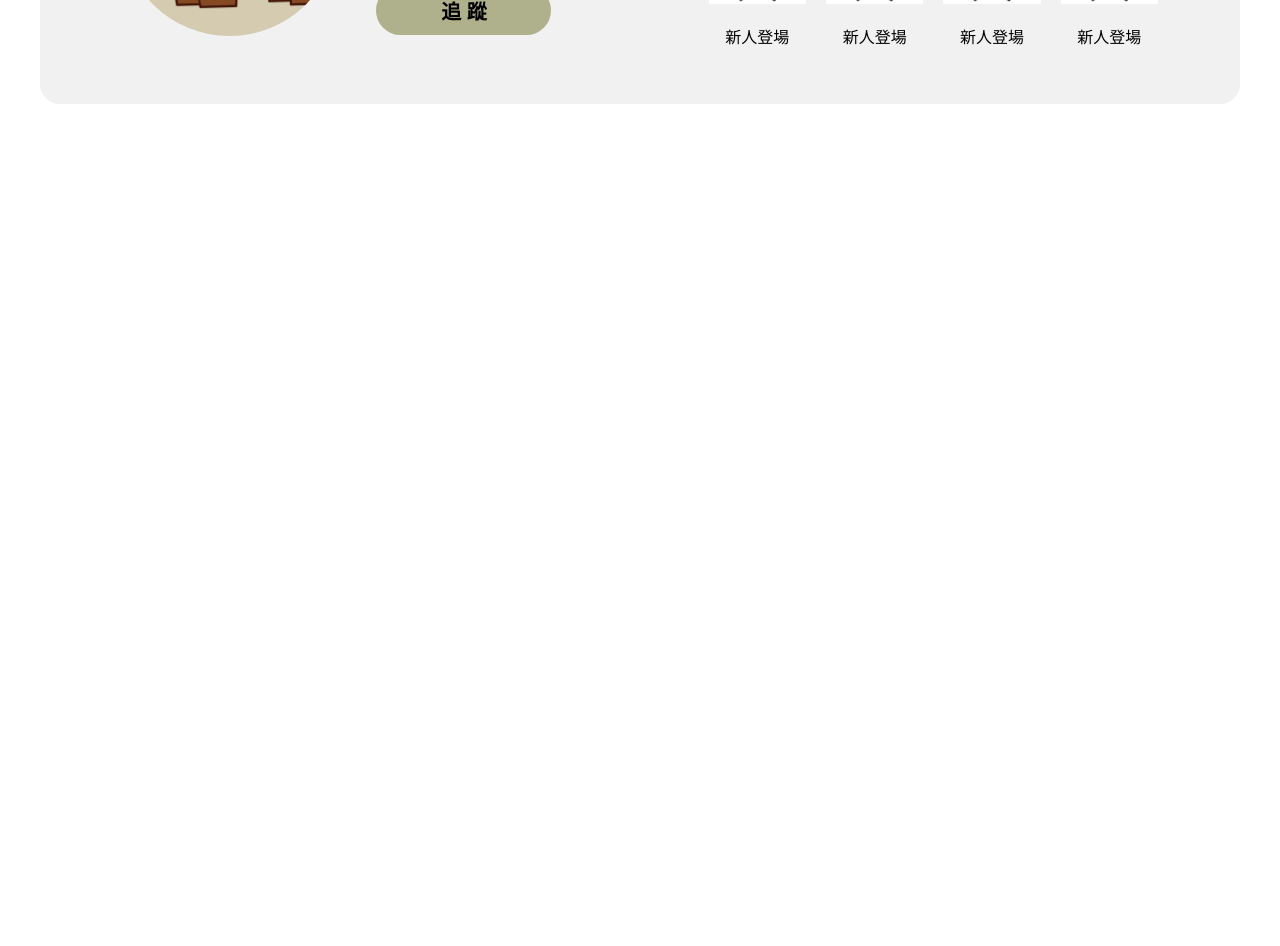
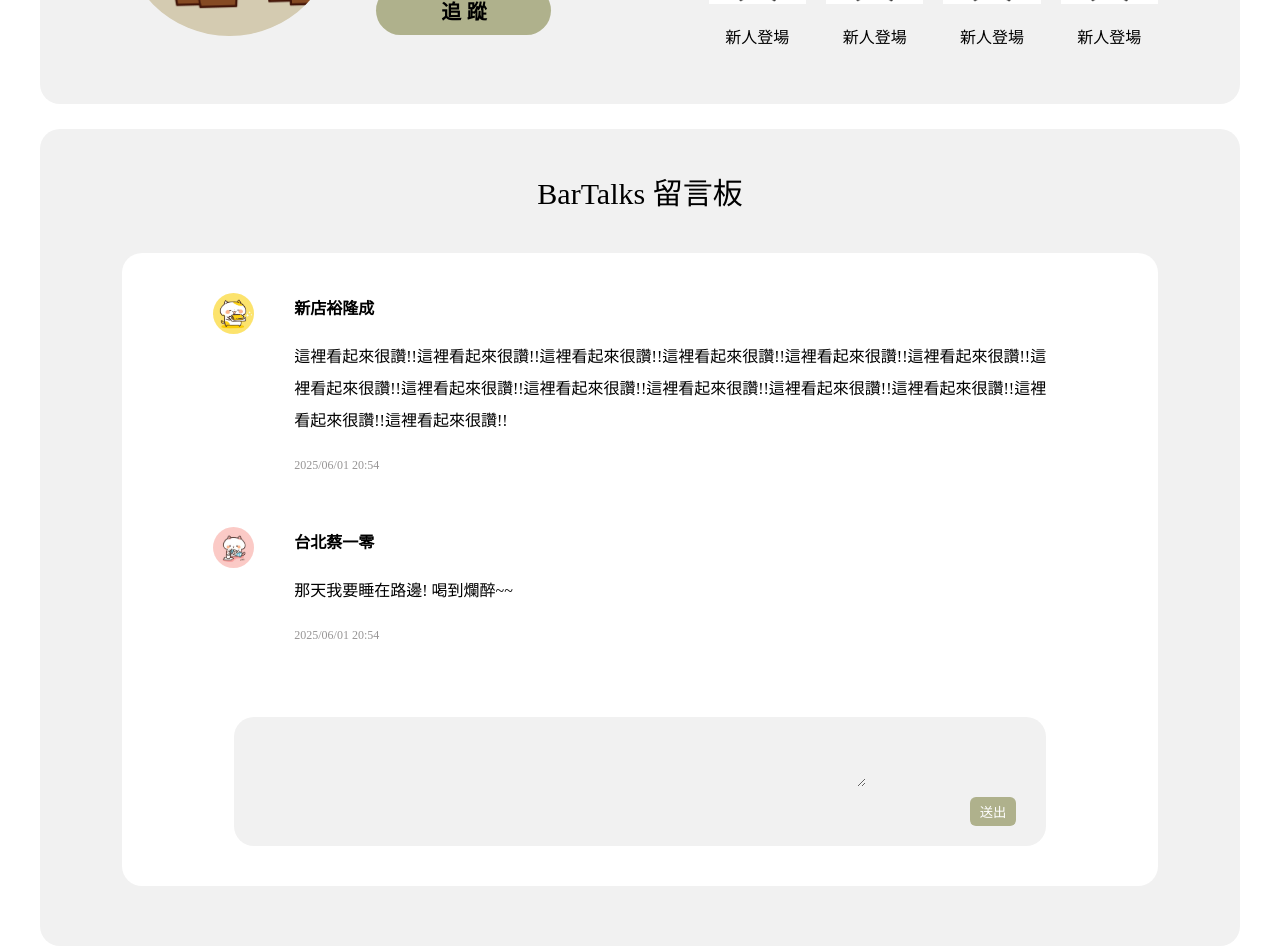
Before and after one commit to JoinBar-project/joinbar-frontend, a Vue app: page /events in a window 1280 px wide. Shown: the part 2480-3426 px from the top of the page. Before the commit the page ends 2584 px from the top, so only its background shows below. Built offline with nearby package versions, Linux system fonts and the light colour scheme.

Commit message:
feat : add message board style

```diff
--- a/src/components/events/MessageBoard.vue
+++ b/src/components/events/MessageBoard.vue
@@ -5,17 +5,17 @@
       <div class="message-board">
         <div class="message-content">
           <div class="headshot">
-            <img src="../../public/大頭照1.jpg" alt="大頭照">
+            <img src="@/components/events/picture/大頭照1.jpg" alt="大頭照">
           </div>
           <div class="message">
             <p class="user">新店裕隆成</p>
-            <p>這裡看起來很讚!!</p>
+            <p>這裡看起來很讚!!這裡看起來很讚!!這裡看起來很讚!!這裡看起來很讚!!這裡看起來很讚!!這裡看起來很讚!!這裡看起來很讚!!這裡看起來很讚!!這裡看起來很讚!!這裡看起來很讚!!這裡看起來很讚!!這裡看起來很讚!!這裡看起來很讚!!這裡看起來很讚!!</p>
             <p class="message-date">2025/06/01 20:54</p>
           </div>
         </div>
         <div class="message-content">
           <div class="headshot">
-            <img src="../../public/大頭照2.jpg" alt="大頭照">
+            <img src="@/components/events/picture/大頭照2.jpg" alt="大頭照">
           </div>
           <div class="message">
             <p class="user">台北蔡一零</p>
@@ -37,3 +37,121 @@
     </div>
   </div>
 </template>
+
+<style scoped>
+
+.event-message-section{
+  max-width: 100vw;
+  padding-top: 2%;
+  display: flex;
+  justify-content: center;
+  align-items: center;
+}
+
+.event-message-bg{
+  max-width: 1200px;
+  min-width: 1000px;
+  width: 100%;
+  background-color: #f1f1f1;
+  margin: 0 auto;
+  border-radius: 20px;
+  padding-bottom: 60px;
+}
+
+.message-board{
+  max-width: 1036px;
+  width: 100%;
+  margin: 0 auto;
+  background-color: #fff;
+  border-radius: 20px;
+  padding: 40px 10px;
+}
+
+.message-board-title{
+  font-size: 30px;
+  text-align: center;
+  padding: 40px 0;
+}
+
+.message-area{
+  background-color: #f1f1f1;
+  width: 80%;
+  border-radius: 20px;
+  margin: 0 auto;
+  padding: 20px 30px 15px 30px;
+  margin-top: 20px;
+}
+
+.textarea{
+  width: 80%;
+  background-color: #ffffff00;
+  border: 0 solid;
+  padding: 10px;
+  height: 100%;
+}
+
+.message-content{
+  display: flex;
+  align-items: top;
+  justify-content: center;
+}
+
+.headshot{
+  width: 6%;
+  padding: 0 20px 0 0;
+}
+
+.headshot > img{
+  aspect-ratio: 1 /1;
+  object-fit: cover;
+  width: 100%;
+  border-radius: 100%;
+}
+
+.user{
+  font-weight: bold;
+  margin: 0;
+}
+
+.message{
+  width: 78%;
+  padding: 0 20px 20px 20px;
+  line-height: 2;
+}
+
+.message-date{
+  color: #979595;
+  font-size: 12px;
+  margin-bottom: 30px;
+}
+
+.messgae-btn{
+  border-radius: 6px;
+  background-color: var(--color-secondary-green);
+  border: 0 solid;
+  color: #fff;
+  padding: 5px 10px;
+  cursor: pointer;
+}
+
+.messgae-btn:hover{
+  background-color: var(--color-primary-orange);
+}
+
+.fa-regular{
+  cursor: pointer;
+  padding: 20px 20px 20px 0;
+  font-size: 18px;
+}
+
+.fa-regular:hover{
+  color: var(--color-primary-orange);
+}
+
+.messgae-tool{
+  display: flex;
+  justify-content: space-between;
+  align-items: center;
+}
+
+</style>
--- a/src/views/events/Event.vue
+++ b/src/views/events/Event.vue
@@ -2,8 +2,9 @@
 // import FormModal from '@/components/events/FormModal.vue'
 import EventInfoFree from '@/components/events/EventInfoFree.vue'
 import EventInfoPay from '@/components/events/EventInfoPay.vue'
+import EventHoster from '@/components/events/EventHoster.vue'
+import MessageBoard from '@/components/events/MessageBoard.vue'
 
-import EventHoster from '@/components/events/EventHoster.vue'
 
 
 </script>
@@ -20,7 +21,7 @@ import EventHoster from '@/components/events/EventHoster.vue'
   <EventInfoFree />
   <EventInfoPay />
   <EventHoster />
-
+  <MessageBoard />
 
 </template>
 
```
